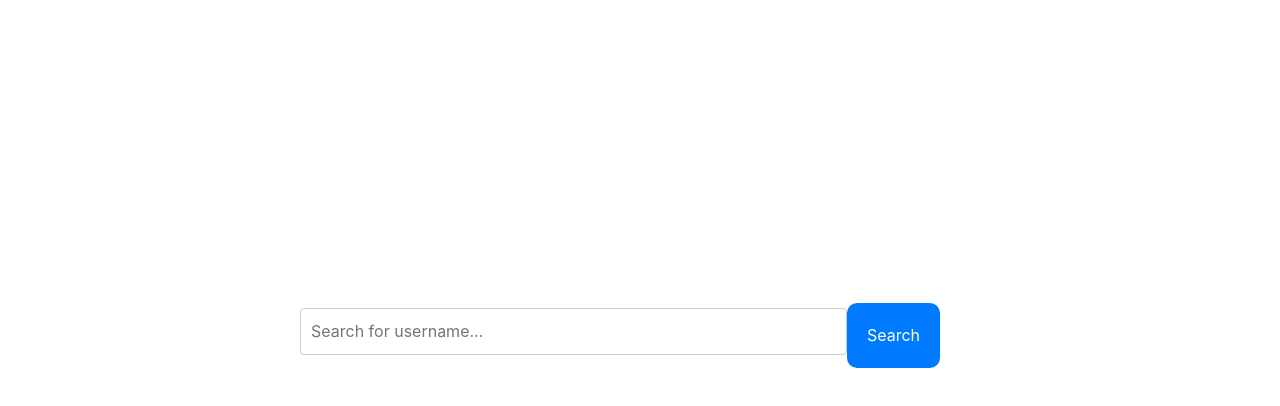
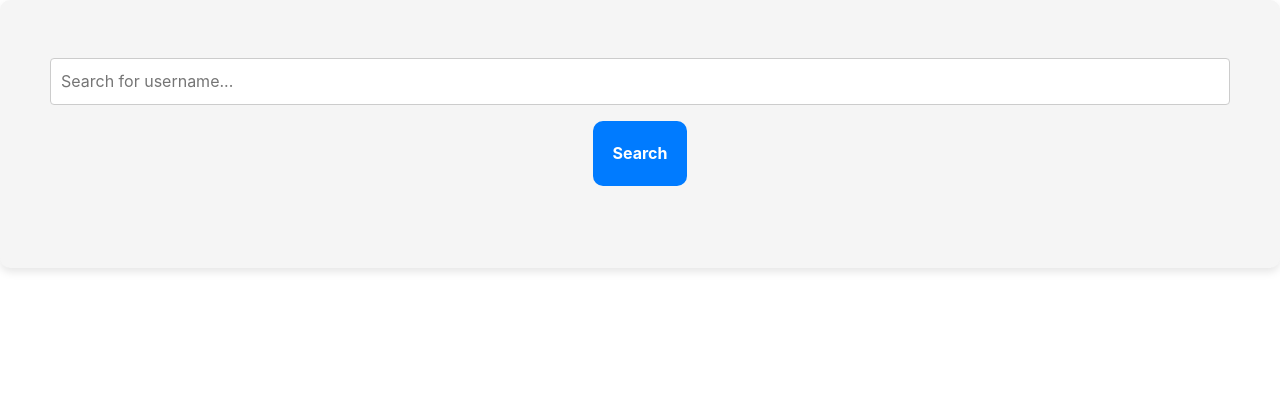
Before and after one commit to phergul/SE-Project-Frontend, a React (Vite) app: page /addfriend in a window 1280 px wide. Shown: the top 406 px of the page. Built offline with nearby package versions, Linux system fonts and the light colour scheme.

Commit message:
AddFriend page update

```diff
--- a/package.json
+++ b/package.json
@@ -23,6 +23,7 @@
     "prop-types": "^15.8.1",
     "react": "^18.2.0",
     "react-dom": "^18.2.0",
+    "react-icons": "^5.0.1",
     "react-router-dom": "^6.17.0"
   },
   "devDependencies": {
--- a/src/styles.css
+++ b/src/styles.css
@@ -1,11 +1,40 @@
-
 .search-user-div {
   display: flex;
+  flex-direction: column;
   align-items: center;
   justify-content: center;
-    padding: 300px;
+  padding: 50px; /* Adjust padding for a more balanced look */
   border-radius: 10px;
+  background-color: #f5f5f5; /* Light background color */
+  box-shadow: 0 4px 8px rgba(0, 0, 0, 0.1); /* Soft box shadow for depth */
 }
+
+.invite-username {
+  align-items: center;
+  padding: 20px;
+  border: 1px solid #ccc;
+  border-radius: 15px;
+  outline: none;
+  width: 350px;
+  margin-top: 20px; /* Add some spacing between the input and the button */
+}
+
+.search-btn {
+  background-color: #007bff;
+  color: #fff;
+  padding: 15px 20px; /* Smaller padding for a sleeker button */
+  border: none;
+  cursor: pointer;
+  border-radius: 10px;
+  font-weight: bold; /* Make the text bold for emphasis */
+}
+
+/*  Add transition to the button for a smoother hover effect */
+.search-btn:hover {
+  background-color: #0056b3; /* Darker blue on hover */
+  transition: background-color 0.3s ease-in-out;
+}
+
 
 
 .invite-username {
@@ -24,17 +53,13 @@
     padding: 20px 20px;
     border: none;
     cursor: pointer;
-    border-top-left-radius: 10px;
-    border-bottom-left-radius: 10px;
-    border-top-right-radius: 10px;
-    border-bottom-right-radius: 10px;
+    border-radius: 10px;
   }
 
   /* styles.css */
 
 .nav-bar {
     margin: 0;
-    padding: 0;
     font-family: Arial, sans-serif;
     background-color: #007bff;
     color: #fff; /* Text color */
@@ -46,7 +71,7 @@
     list-style: none;
     display: flex;
     margin: 0;
-    padding: 1;
+    padding: 0;
   }
 
   .nav-links li {
```
Also changed, not shown: 1 other file (tests, documents, lock files or other folders). Lines whose indentation alone changed are shown as unchanged.
